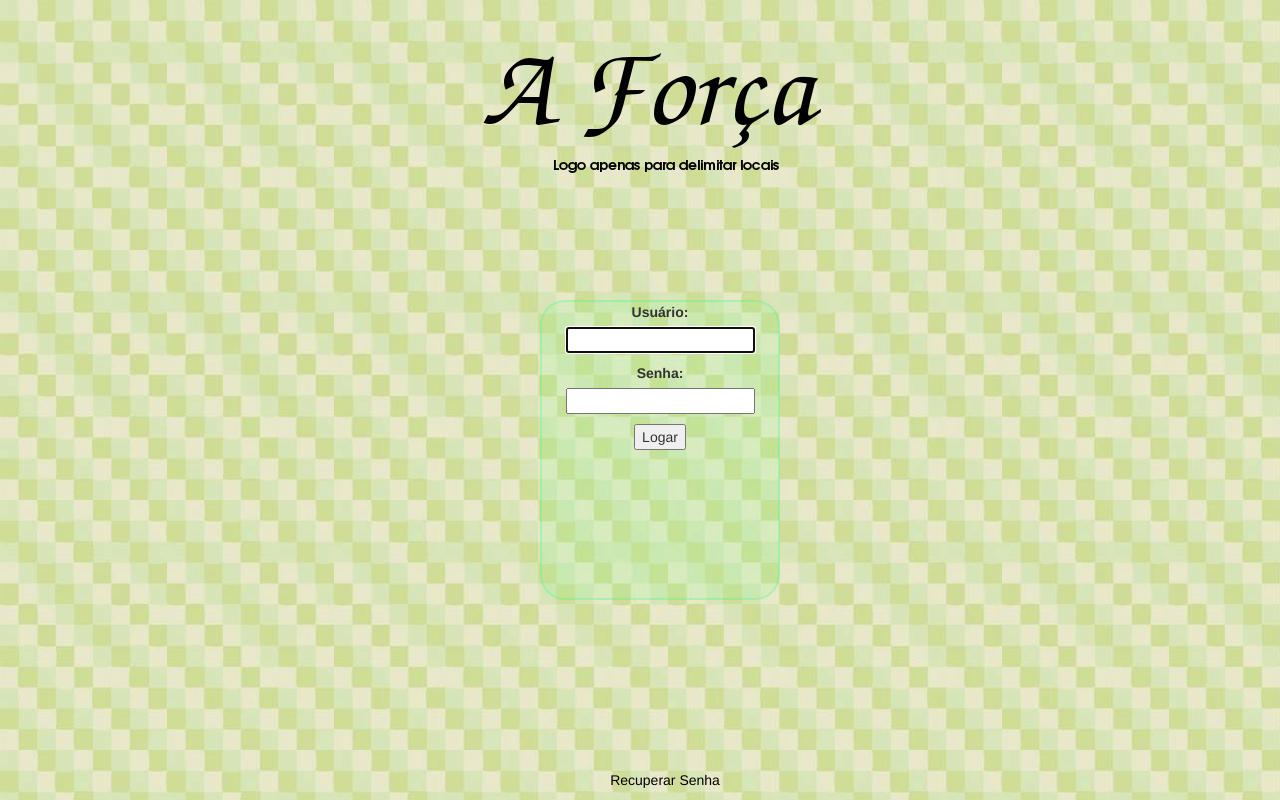
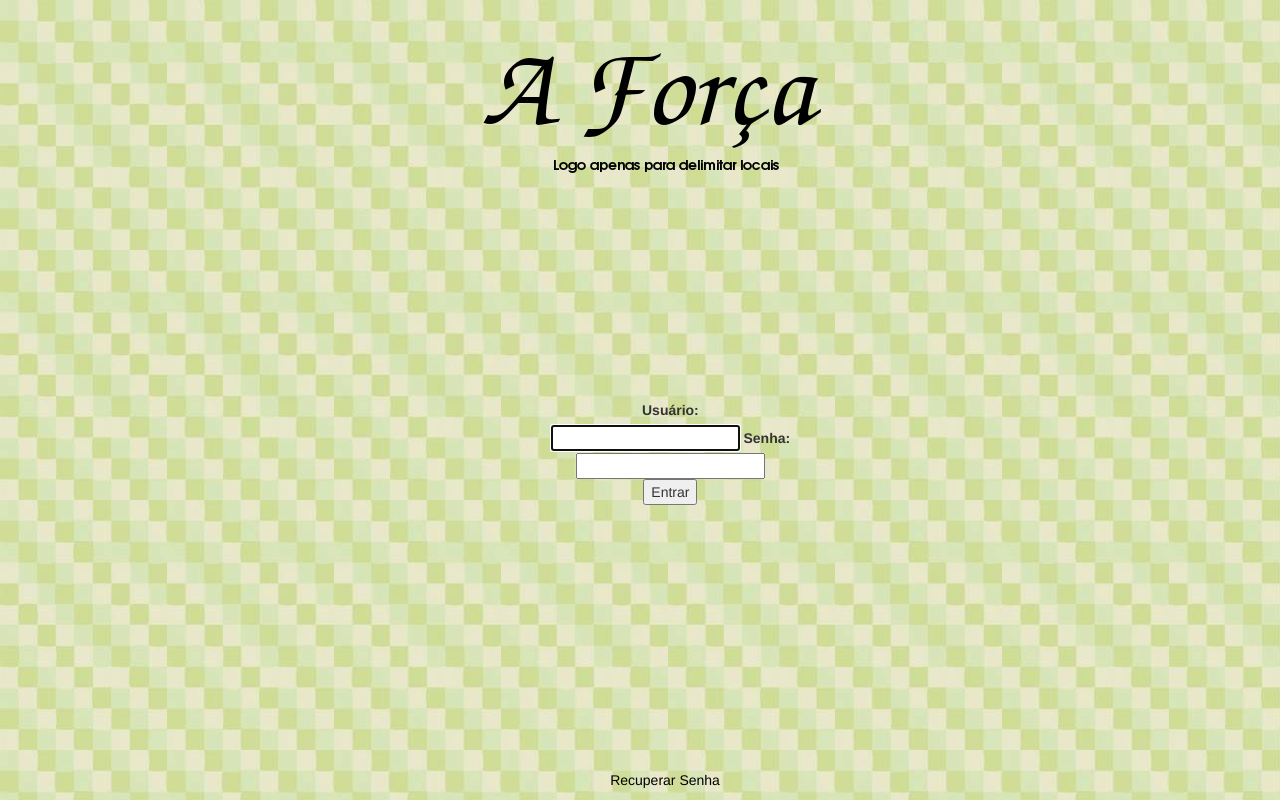
Before and after one commit to arturfarias/In-a-Galaxy-Far-Far-Away, a Django app: page / in a window 1280 px wide. Run offline with Django 3.2, Linux system fonts and the light colour scheme; some libraries are stand-ins or nearby versions.

Commit message:
Melhorias no templete de index

```diff
--- a/login/static/css/index.css
+++ b/login/static/css/index.css
@@ -1,6 +1,6 @@
 /*Tcoloca a imagem do fundo, ainda não sei como pegar a imagem em outro local */
-body{
-   background-image: url(fundo.jpg);
+body {
+  background-image: url(fundo.jpg);
 }
 /* Posicionando o logo provisorio*/
 #logo{
@@ -8,22 +8,30 @@ body{
   position: absolute;
   left: 50%;
 }
-/* posicionando o formulario de login */
-#LoginForm{
+
+
+#FieldErro{
+  height: 20px;
+  position:absolute;
+  top:40%;
+  left:20%;
+}
+
+#Form{
   text-align: center;
   width: 240px;
   height: 300px;
-  margin-left: -100px;
-  margin-top: -100px;
-  position: absolute;
-  top: 50%;
-  left: 50%;
-  background-color:rgba(152,251,152,0.2);
-  border: 2px solid;
-  border-color:rgba(0,255,127,0.2) ;
-  border-radius: 25px;
+  position:absolute;
+  top:50%;
+  left:43%;
+}
 
+ul li{
+ list-style-type: none;
+ padding-right: : 0;
 }
+
+
 /* posiciona o rodapé */
 footer{
   position:absolute;
--- a/login/templates/index.html
+++ b/login/templates/index.html
@@ -11,13 +11,26 @@
   <body>
     <!-- Cria o form no templete  -->
     <img id="logo" src="{% static 'img/logo.png' %}"/> <!-- Coloca a imagem do logo  -->
-    <div id="LoginForm"> <!-- Div para editar o form com css  -->
-      <form method="POST">
-        {% csrf_token %}
-        {{ form.as_p }}
-      <input type='submit' value='Logar' />
-    </form>
-    </div>
+
+      <form  method="post">
+        {%  csrf_token %}
+
+        <fieldset>
+        <div id="FieldErro">
+          {{form.non_field_errors}}
+        </div>
+        <div id="Form">
+          {% for field in form %}
+            {{field.label_tag}}
+            {{field}}
+            {{field.errors}}
+          {% endfor %}
+
+          <button type="submit">Entrar</button>
+        </div>
+
+        </fieldset>
+      </form>
     <footer>
     <p> <a href="">Recuperar Senha </a></p>
   </footer>
--- a/login/views.py
+++ b/login/views.py
@@ -4,7 +4,7 @@ from django.contrib.auth.forms import UserCreationForm, AuthenticationForm
 from django.contrib.auth import login
 from .models import Perfil # importando as informacoes do banco de dados criado na models
 from .forms import CadastroForms # importacao do formulario feito para ser vinculado ao usuario
-
+from django.contrib.admin.views.decorators import staff_member_required
 # ===============Formulario de login criado na pagina do index==================
 def index(request):
     if  request.user.is_authenticated(): # Redireciona a central caso ja esteja lo
@@ -19,7 +19,7 @@ def index(request):
     return render(request, "index.html", {"form": AuthenticationForm()})
 
 # ========== Formulario de registro criado na pagina do registro ===============
-
+@staff_member_required
 def registro(request):
     if not request.user.is_authenticated(): # Redireciona ao login caso nao esteja logado
         return redirect(index)
```
